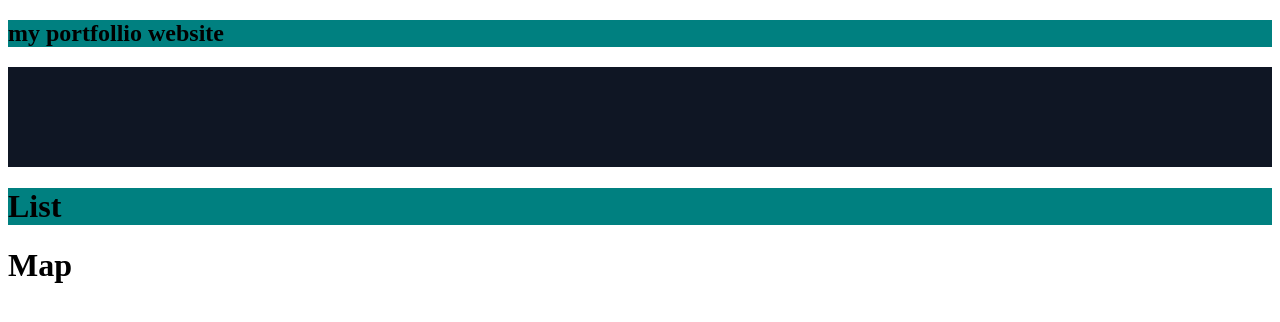
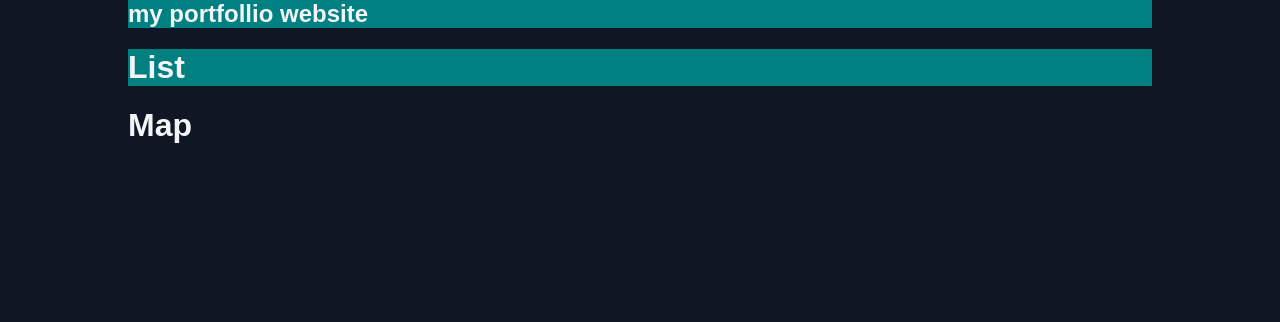
Before and after one commit to mayo7e/MY_PORTFOIO, a React (Create React App) app: page / in a window 1280 px wide. Shown: the top 322 px of the page. Built offline with nearby package versions, Linux system fonts and the light colour scheme.

Commit message:
layout and global-styles

```diff
--- a/public/index.html
+++ b/public/index.html
@@ -10,34 +10,14 @@
       content="Web site created using create-react-app"
     />
     <link rel="apple-touch-icon" href="%PUBLIC_URL%/logo192.png" />
-    <!--
-      manifest.json provides metadata used when your web app is installed on a
-      user's mobile device or desktop. See https://developers.google.com/web/fundamentals/web-app-manifest/
-    -->
+
     <link rel="manifest" href="%PUBLIC_URL%/manifest.json" />
-    <!--
-      Notice the use of %PUBLIC_URL% in the tags above.
-      It will be replaced with the URL of the `public` folder during the build.
-      Only files inside the `public` folder can be referenced from the HTML.
 
-      Unlike "/favicon.ico" or "favicon.ico", "%PUBLIC_URL%/favicon.ico" will
-      work correctly both with client-side routing and a non-root public URL.
-      Learn how to configure a non-root public URL by running `npm run build`.
-    -->
-    <title>React App</title>
+    <title>m.a's portfolio</title>
   </head>
   <body>
     <noscript>You need to enable JavaScript to run this app.</noscript>
     <div id="root"></div>
-    <!--
-      This HTML file is a template.
-      If you open it directly in the browser, you will see an empty page.
 
-      You can add webfonts, meta tags, or analytics to this file.
-      The build step will place the bundled scripts into the <body> tag.
-
-      To begin the development, run `npm start` or `yarn start`.
-      To create a production bundle, use `npm run build` or `yarn build`.
-    -->
   </body>
 </html>
--- a/src/App.js
+++ b/src/App.js
@@ -7,9 +7,12 @@ import Map from './components/map/Map'
 
 
 
-import { MainBody } from './styles/Global.styled'
+
 import { ThemeProvider } from 'styled-components'
 import { theme } from "./Themes/default"
+
+import { Layout } from './layout/layout.styled'
+import GlobalStyles from './styles/GlobalStyles'
 
 
 // import Placedetails from './components/placeDetails/Placedetails'
@@ -18,10 +21,13 @@ import { theme } from "./Themes/default"
 const App = () => {
   return (
     <ThemeProvider theme={theme} >
-          <Header />
-          <MainBody />
-          <List />
-          <Map />
+      <GlobalStyles />
+      <Layout>
+             <Header />
+              <List />
+              <Map />
+      </Layout>
+
     </ThemeProvider>
   )
 }
--- /dev/null
+++ b/src/layout/layout.styled.js
@@ -0,0 +1,11 @@
+import styled from "styled-components"
+
+export const Layout = styled.div`
+    background-color:${({theme}) => theme.colors.background1};
+    height: 100px;
+    max-width: 1280px;
+    width: 80%;
+    margin: auto;
+
+
+`
--- a/src/styles/Global.styled.js
+++ /dev/null
@@ -1,9 +0,0 @@
-import styled from "styled-components"
-
-
-export const MainBody = styled.div`
-    background-color:${(props) => props.theme.colors.background1};
-    height: 100px;
-    width: 100%;
-
-`
--- /dev/null
+++ b/src/styles/GlobalStyles.js
@@ -0,0 +1,40 @@
+import { createGlobalStyle } from 'styled-components';
+import { normalize } from 'styled-normalize';
+
+
+
+
+const GlobalStyles = createGlobalStyle`
+  ${normalize};
+
+  * {
+    box-sizing: border-box;
+    margin: 0;
+    padding: 0;
+  }
+  html {
+    font-size: 62.5%;
+    scroll-behavior: smooth;
+
+  }
+  body {
+    font-family: ${props => props.theme.fonts.main};
+    font-size: 1.6rem;
+    background: ${props => props.theme.colors.background1};
+    color: ${props => props.theme.colors.primary1};
+    cursor: default;
+
+  }
+  h1,h2,h3,h4,h5,h6,button {
+    font-family: ${props => props.theme.fonts.title};
+  }
+  a {
+    text-decoration: none;
+  }
+  li{
+    list-style: none;
+  }
+
+`;
+
+export default GlobalStyles;
```
Also changed, not shown: src/layout/layout.js (added).
